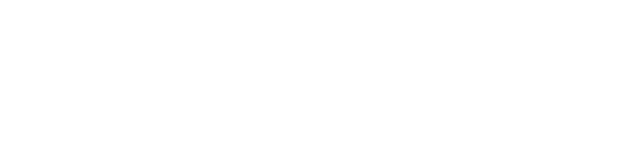
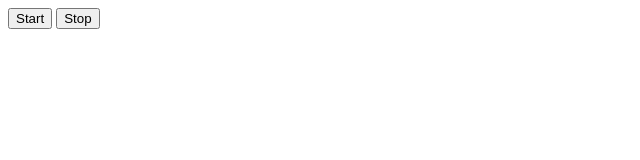
Before and after one commit to Yashar-Talat/Learning-JS, a plain HTML site: page index.html in a window 1280 px wide. Shown: the whole page, without its empty margins (0-640 px from the left). Drawn offline with Linux system fonts and the light colour scheme.

Commit message:
SetTimeOutforFunction

```diff
--- a/index.html
+++ b/index.html
@@ -11,8 +11,11 @@
 </head>
 
 <body>
+   <button onclick="myvar = setTimeout(myFunc,5000)">Start</button>
+   <button onclick="clearTimeout(myvar)">Stop</button>
+   <p id="demo"></p>
 
-    <script src="myJS.js"></script>
+   <script src="myJS.js"></script>
 </body>
 
 </html>
--- a/myJS.js
+++ b/myJS.js
@@ -1 +1,14 @@
-//create pop-up
+
+function myFunc() {
+    let text = "";
+    let age = prompt("Enter Age:");
+    let id = prompt("Enter Id:");
+    if(age == "" || id == "") {
+        text = "Empty!Please Fill the blank!"
+    }else if (age == isNaN || id == Number(id)) {
+        text = "Please write correct information";
+    }else {
+        text = "I am Yashar Talat with id" + " " + id + " ," + "with age:" + " " + age;
+    }
+    document.getElementById("demo").innerHTML = text;
+}
```
